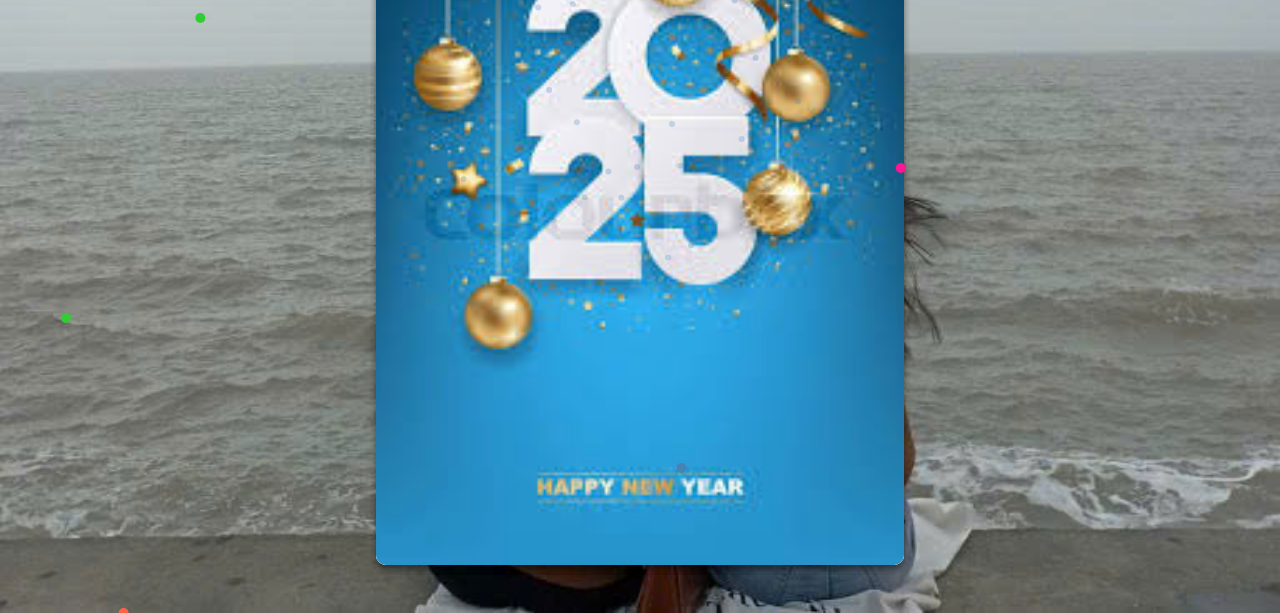
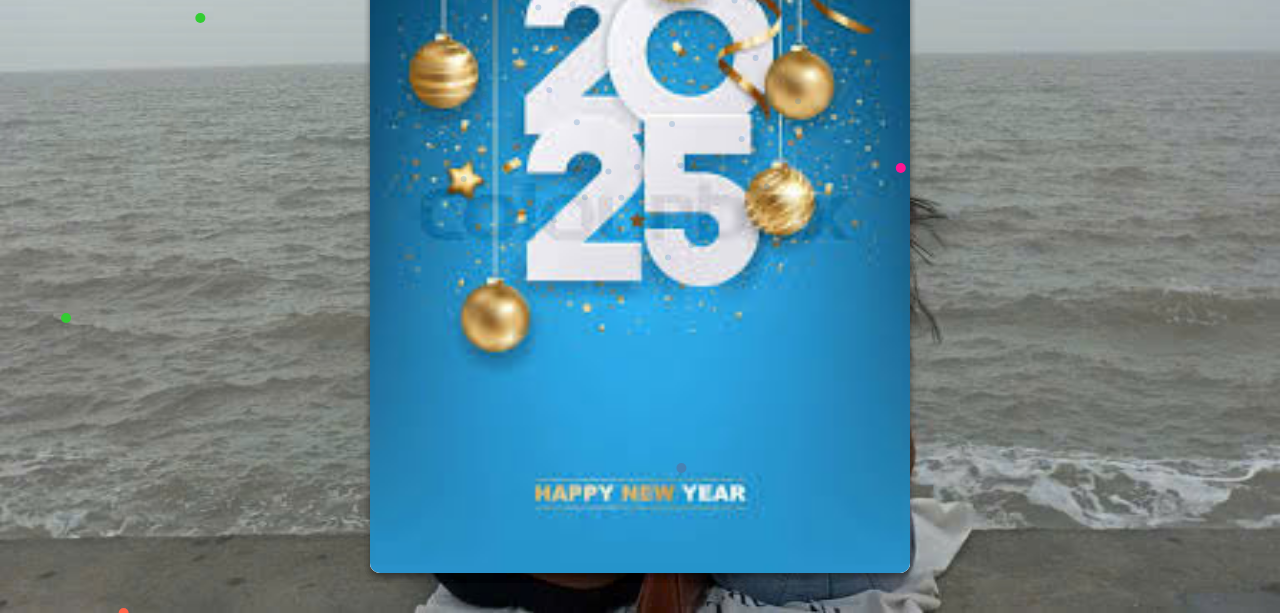
Before and after one commit to thinh2602/HPNY-2025, a plain HTML site: page index.html in a window 1280 px wide. Shown: the part 187-800 px from the top of the page. Drawn offline with Linux system fonts and the light colour scheme.

Commit message:
Change index.html file

```diff
--- a/style.css
+++ b/style.css
@@ -15,12 +15,14 @@ body {
   background-color: #d0d5d9;
 }
 .book {
-  height: 55vw; /* 40% chiều ngang của màn hình */
-  width: calc(55vw * 3 / 4); /* Tỉ lệ 4:3 theo chiều ngang */
+  width: min(45vw, calc(90vh * 3 / 4)); /* Tối đa 50% chiều ngang hoặc theo tỷ lệ 3:4 */
+  aspect-ratio: 3 / 4; /* Duy trì tỷ lệ cố định 3:4 */
   position: relative;
   perspective: 1500px;
   transition: 1s;
 }
+
+
 .book.open {
   transform: translateX(21vw); /* Dịch cuốn sách sang phải */
   transition: 1s;
@@ -62,7 +64,7 @@ body {
 .page .content {
   padding: 5%; /* Khoảng cách nội dung với mép box theo tỷ lệ */
   box-sizing: border-box;
-  font-size: min(2.7vw, max(14px, 1.5rem)); /* Sử dụng min và max để kiểm soát cỡ chữ */
+  font-size: min(2.5vw, max(14px, 1.5rem)); /* Sử dụng min và max để kiểm soát cỡ chữ */
   line-height: 1.5; /* Duy trì khoảng cách dòng dễ đọc */
   color: #333;
   word-wrap: break-word; /* Đảm bảo văn bản xuống dòng nếu quá dài */
```
